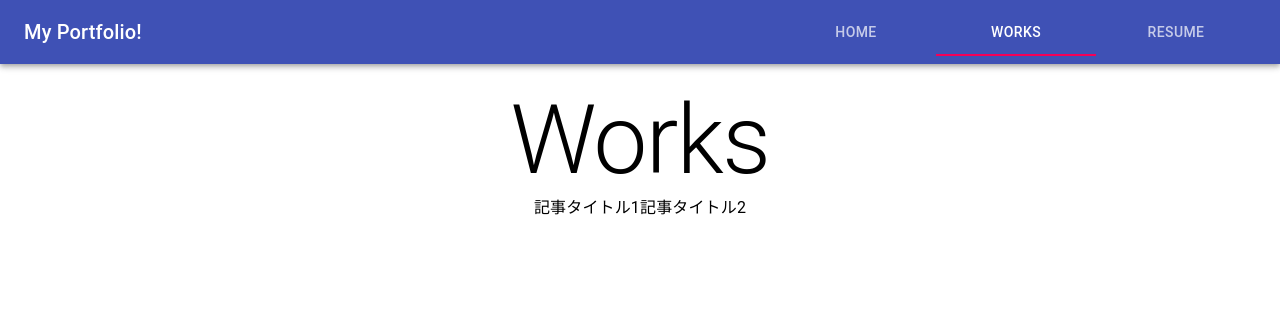
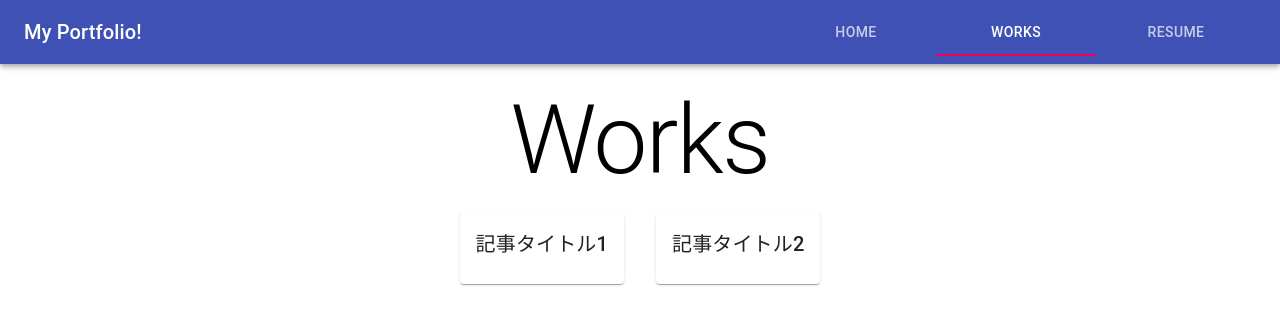
Before and after one commit to iteduki/react-portfolio, a React (Create React App) app: page / in a window 1280 px wide. Both pictures are taken after a click on the tab "WORKS". Shown: the top 324 px of the page. Built offline with nearby package versions, Linux system fonts and the light colour scheme.

Commit message:
contentの数だけcardを並べる

```diff
--- a/src/pages/Works.tsx
+++ b/src/pages/Works.tsx
@@ -1,5 +1,11 @@
 import React from "react"
-import { Box, Typography, makeStyles } from "@material-ui/core"
+import {
+  Box,
+  Typography,
+  makeStyles,
+  Card,
+  CardContent
+} from "@material-ui/core"
 import contents from "./WorksComponent/contents.json"
 
 type Contents = {
@@ -15,6 +21,10 @@ const useStyles = makeStyles({
     flexDirection: "column",
     alignItems: "center",
     margin: 20
+  },
+  cardBox: { display: "flex" },
+  card: {
+    padding: 16
   }
 })
 
@@ -23,9 +33,17 @@ export default function Works() {
   return (
     <Box className={classes.works}>
       <Typography variant="h1">Works</Typography>
-      <Box style={{ display: "flex" }}>
+      <Box className={classes.cardBox}>
         {contents.map((item: Contents, key) => {
-          return <Typography>{item.title}</Typography>
+          return (
+            <Box className={classes.card}>
+              <Card>
+                <CardContent>
+                  <Typography variant="h6">{item.title}</Typography>
+                </CardContent>
+              </Card>
+            </Box>
+          )
         })}
       </Box>
     </Box>
```
